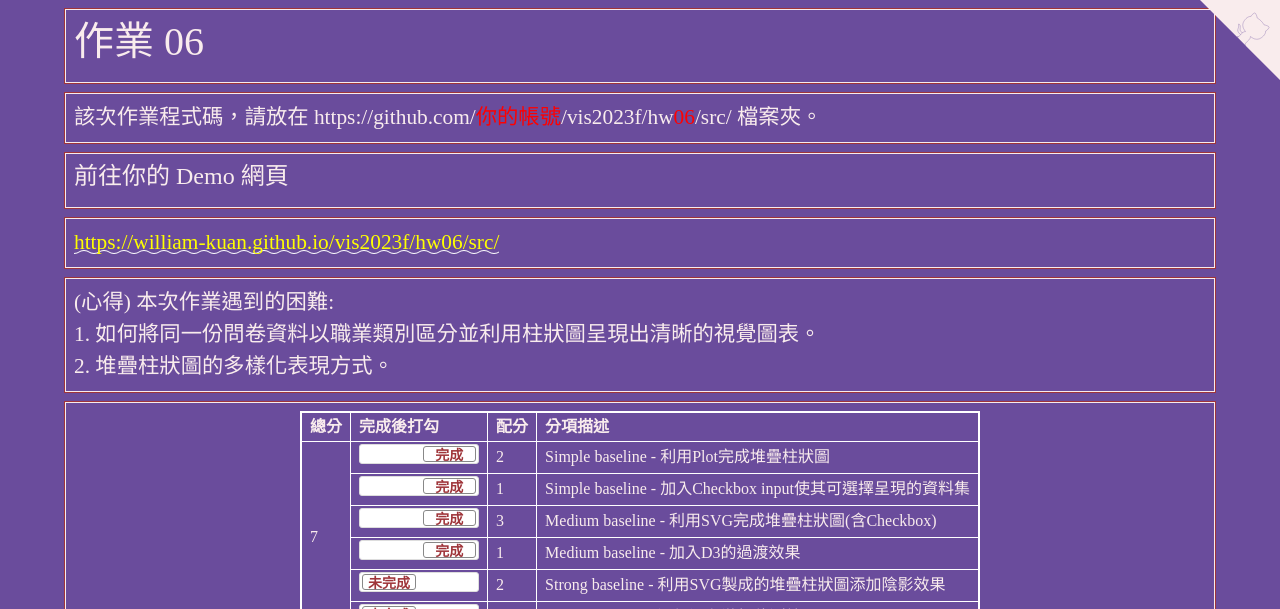
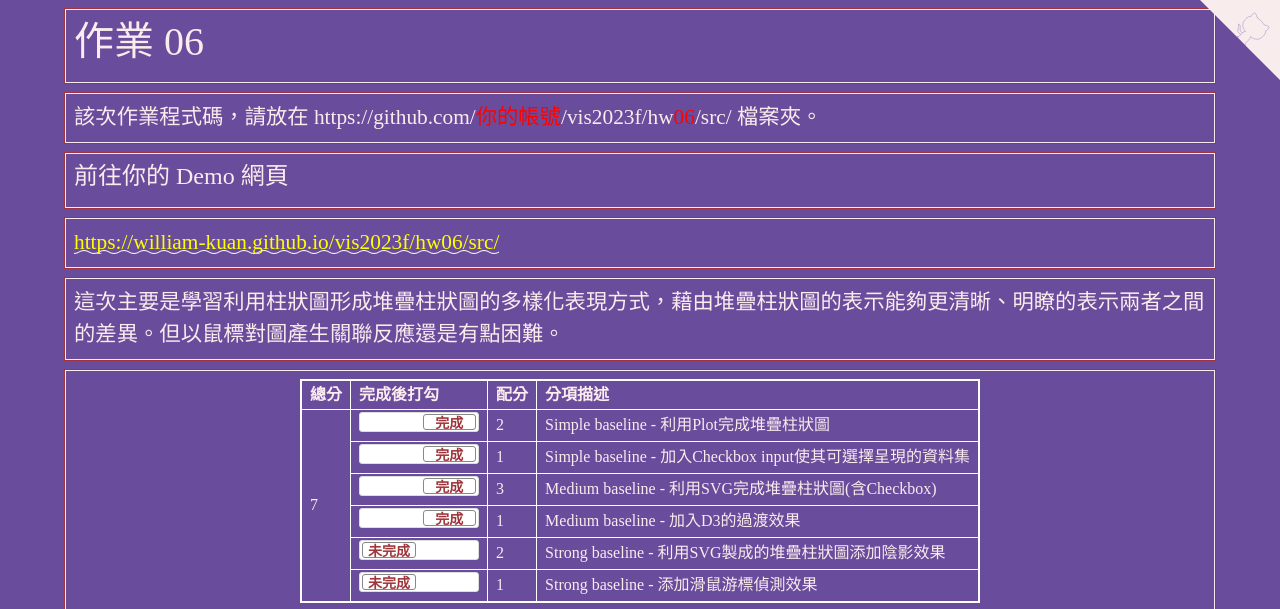
Before and after one commit to William-Kuan/vis2023f, a plain HTML site: page hw06/index.html in a window 1280 px wide. Shown: the top 609 px of the page. Drawn offline with nearby package versions, Linux system fonts and the light colour scheme.

Commit message:
[M] index.html

```diff
--- a/hw06/index.html
+++ b/hw06/index.html
@@ -203,9 +203,7 @@
 
   <div class="row hw12">
     <div class="col-md-12 twenty">
-      (心得) 本次作業遇到的困難:<br/>
-      1. 如何將同一份問卷資料以職業類別區分並利用柱狀圖呈現出清晰的視覺圖表。<br/>
-      2. 堆疊柱狀圖的多樣化表現方式。<br/>
+      這次主要是學習利用柱狀圖形成堆疊柱狀圖的多樣化表現方式，藉由堆疊柱狀圖的表示能夠更清晰、明瞭的表示兩者之間的差異。但以鼠標對圖產生關聯反應還是有點困難。<br/>
     </div>
   </div>
 
```
